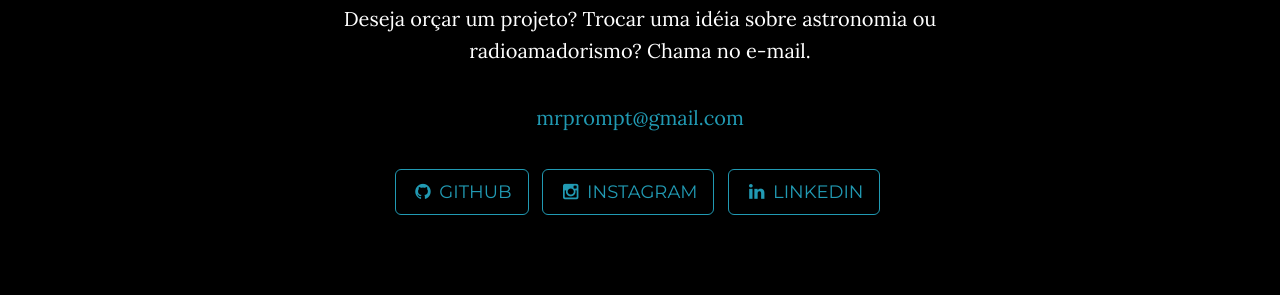
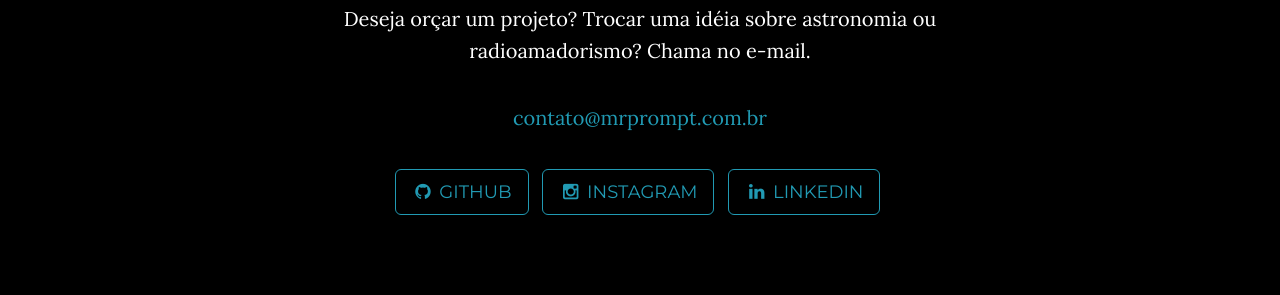
Before and after one commit to mrprompt/mrprompt, a Jekyll site: the page built from index.html, in a window 1280 px wide and 900 px high, scrolled down 1907 px. Shown: the part 528-823 px from the top of the window. Built offline with Jekyll 4.4.1, drawn with Linux system fonts in a browser that asks for light colours.

Commit message:
trocando email de contato

```diff
--- a/_config.yml
+++ b/_config.yml
@@ -1,6 +1,6 @@
 # Site settings
 title: mrprompt
-email: mrprompt@gmail.com
+email: contato@mrprompt.com.br
 url: https://mrprompt.com.br
 description: Este é meu site pessoal e nele você pode me conhecer e alguns dos meus projetos.
 
```
